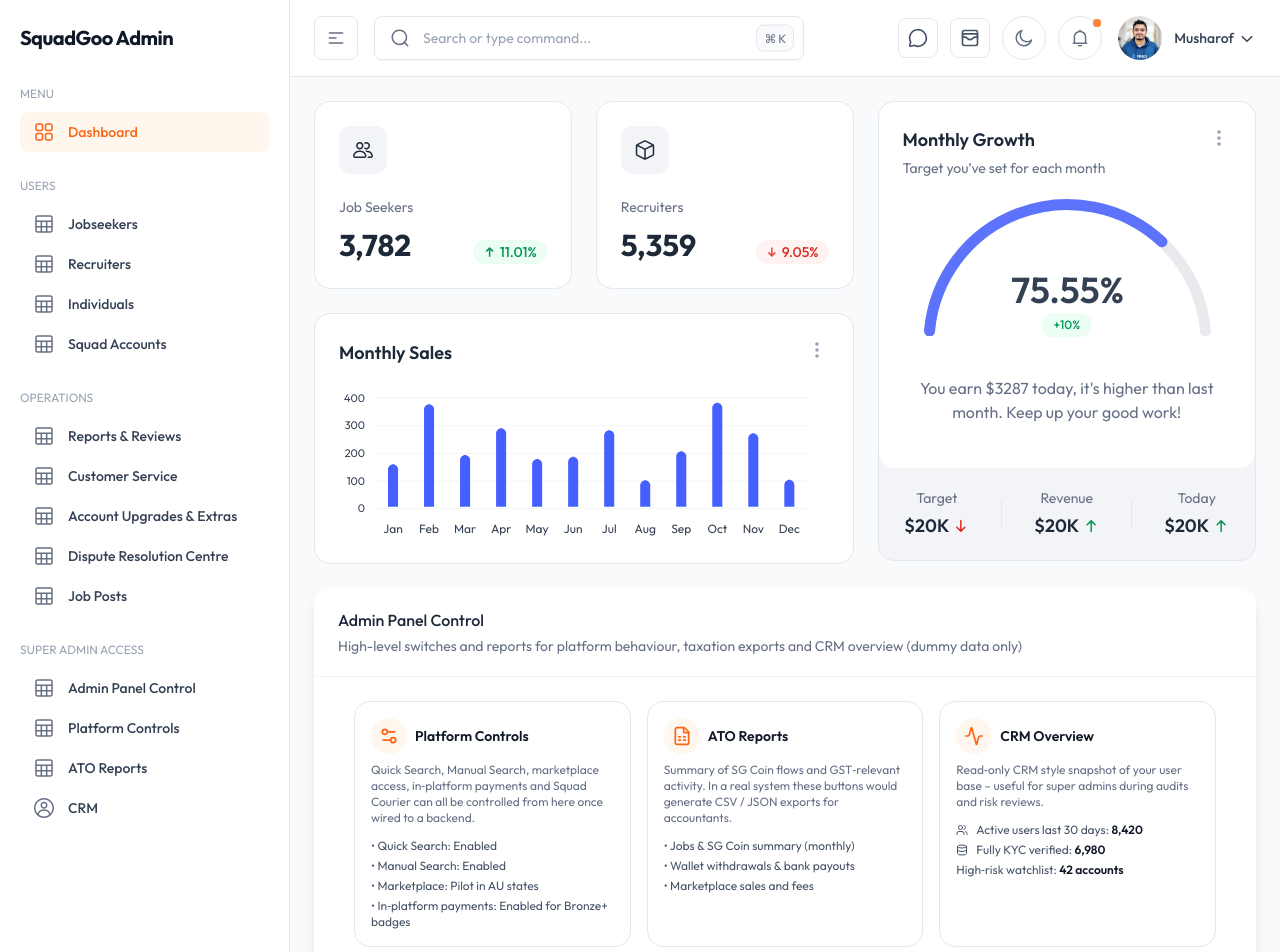
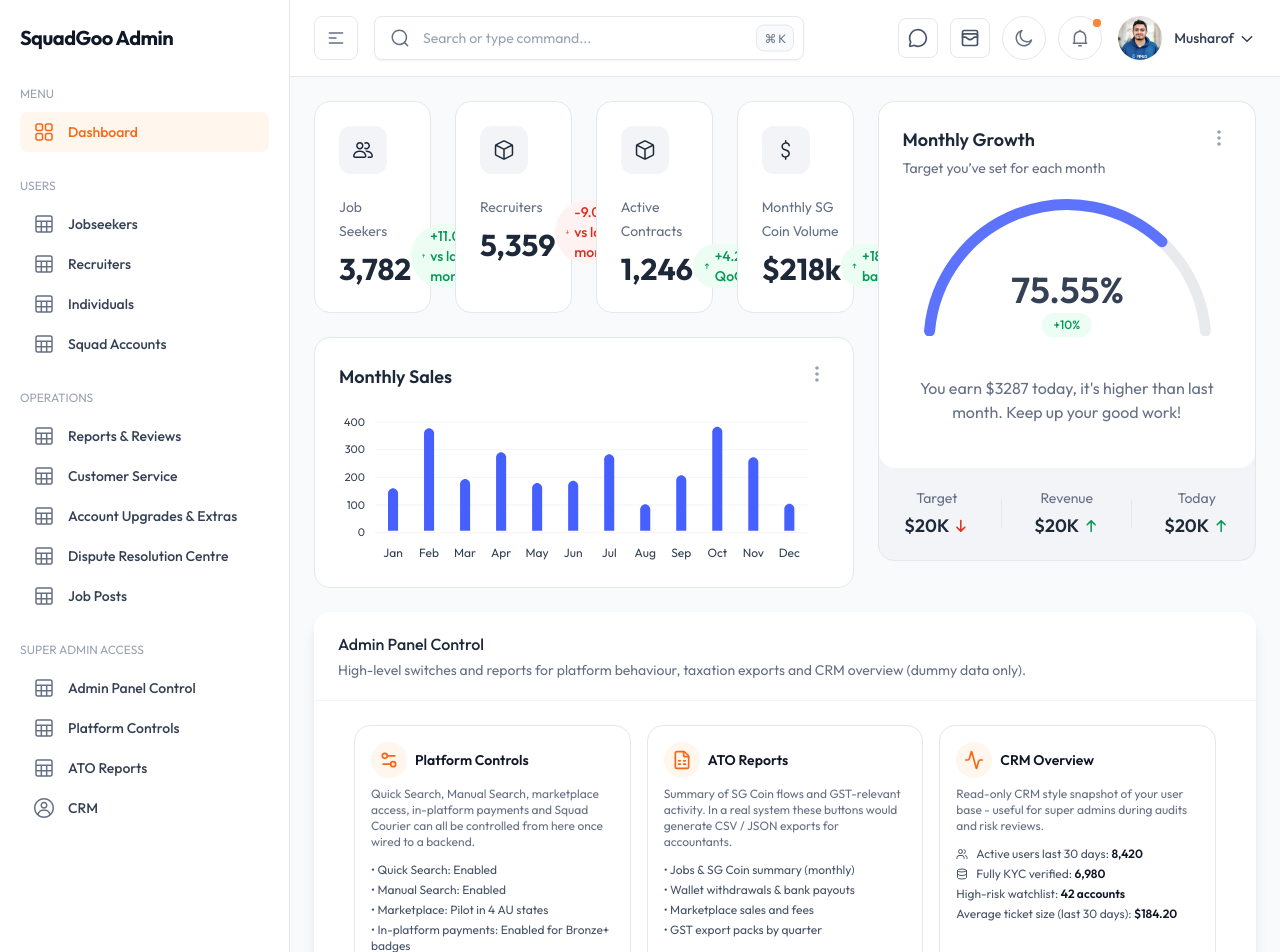
Before and after one commit to umairnaeem12/squadgoo-admin, a Next.js app: page / in a window 1280 px wide. Shown: the top 952 px of the page. Built offline with nearby package versions, Linux system fonts and the light colour scheme.

Commit message:
added shared componenet

```diff
--- a/src/app/(admin)/page.tsx
+++ b/src/app/(admin)/page.tsx
@@ -32,10 +32,10 @@ export default function Ecommerce() {
         </div>
       </div>
 
-      {/* Super admin controls – matches Admin Panel Control / Platform Controls / ATO / CRM */}
+      {/* Super admin controls - matches Admin Panel Control / Platform Controls / ATO / CRM */}
       <ComponentCard
         title="Admin Panel Control"
-        desc="High-level switches and reports for platform behaviour, taxation exports and CRM overview (dummy data only)"
+        desc="High-level switches and reports for platform behaviour, taxation exports and CRM overview (dummy data only)."
         className="border-0 shadow-lg dark:shadow-xl dark:shadow-black/20"
       >
         <div className="grid grid-cols-1 md:grid-cols-3 gap-4 p-6">
@@ -50,14 +50,15 @@ export default function Ecommerce() {
               </p>
             </div>
             <p className="mt-2 text-xs text-gray-500 dark:text-gray-400">
-              Quick Search, Manual Search, marketplace access, in‑platform payments and Squad
+              Quick Search, Manual Search, marketplace access, in-platform payments and Squad
               Courier can all be controlled from here once wired to a backend.
             </p>
             <ul className="mt-3 space-y-1 text-xs text-gray-600 dark:text-gray-300">
-              <li>• Quick Search: Enabled</li>
-              <li>• Manual Search: Enabled</li>
-              <li>• Marketplace: Pilot in AU states</li>
-              <li>• In‑platform payments: Enabled for Bronze+ badges</li>
+              <li>{"\u2022"} Quick Search: Enabled</li>
+              <li>{"\u2022"} Manual Search: Enabled</li>
+              <li>{"\u2022"} Marketplace: Pilot in 4 AU states</li>
+              <li>{"\u2022"} In-platform payments: Enabled for Bronze+ badges</li>
+              <li>{"\u2022"} Squad Courier: Beta rollout, metro only</li>
             </ul>
           </div>
 
@@ -72,13 +73,14 @@ export default function Ecommerce() {
               </p>
             </div>
             <p className="mt-2 text-xs text-gray-500 dark:text-gray-400">
-              Summary of SG Coin flows and GST‑relevant activity. In a real system these buttons
+              Summary of SG Coin flows and GST-relevant activity. In a real system these buttons
               would generate CSV / JSON exports for accountants.
             </p>
             <ul className="mt-3 space-y-1 text-xs text-gray-600 dark:text-gray-300">
-              <li>• Jobs & SG Coin summary (monthly)</li>
-              <li>• Wallet withdrawals & bank payouts</li>
-              <li>• Marketplace sales and fees</li>
+              <li>{"\u2022"} Jobs & SG Coin summary (monthly)</li>
+              <li>{"\u2022"} Wallet withdrawals & bank payouts</li>
+              <li>{"\u2022"} Marketplace sales and fees</li>
+              <li>{"\u2022"} GST export packs by quarter</li>
             </ul>
           </div>
 
@@ -93,7 +95,7 @@ export default function Ecommerce() {
               </p>
             </div>
             <p className="mt-2 text-xs text-gray-500 dark:text-gray-400">
-              Read‑only CRM style snapshot of your user base – useful for super admins during
+              Read-only CRM style snapshot of your user base - useful for super admins during
               audits and risk reviews.
             </p>
             <div className="mt-3 space-y-1 text-xs text-gray-600 dark:text-gray-300">
@@ -116,9 +118,15 @@ export default function Ecommerce() {
                 </span>
               </p>
               <p>
-                High‑risk watchlist:{" "}
+                High-risk watchlist:{" "}
                 <span className="font-semibold text-gray-900 dark:text-white">
                   42 accounts
+                </span>
+              </p>
+              <p>
+                Average ticket size (last 30 days):{" "}
+                <span className="font-semibold text-gray-900 dark:text-white">
+                  $184.20
                 </span>
               </p>
             </div>
--- /dev/null
+++ b/src/components/common/DashboardMetricCard.tsx
@@ -0,0 +1,62 @@
+import React from "react";
+import Badge from "../ui/badge/Badge";
+import { ArrowDownIcon, ArrowUpIcon } from "@/icons";
+
+type TrendDirection = "up" | "down";
+
+type BadgeColor = "success" | "error" | "warning" | "info";
+
+interface DashboardMetricCardProps {
+  label: string;
+  value: string;
+  icon: React.ReactNode;
+  trend?: string;
+  trendDirection?: TrendDirection;
+  badgeColor?: BadgeColor;
+}
+
+const DashboardMetricCard: React.FC<DashboardMetricCardProps> = ({
+  label,
+  value,
+  icon,
+  trend,
+  trendDirection = "up",
+  badgeColor,
+}) => {
+  const resolvedBadgeColor: BadgeColor =
+    badgeColor ?? (trendDirection === "up" ? "success" : "error");
+
+  const TrendIcon = trendDirection === "up" ? ArrowUpIcon : ArrowDownIcon;
+
+  return (
+    <div className="rounded-2xl border border-gray-200 bg-white p-5 dark:border-gray-800 dark:bg-white/[0.03] md:p-6">
+      <div className="flex items-center justify-center w-12 h-12 bg-gray-100 rounded-xl dark:bg-gray-800">
+        {icon}
+      </div>
+
+      <div className="flex items-end justify-between mt-5">
+        <div>
+          <span className="text-sm text-gray-500 dark:text-gray-400">
+            {label}
+          </span>
+          <h4 className="mt-2 font-bold text-gray-800 text-title-sm dark:text-white/90">
+            {value}
+          </h4>
+        </div>
+
+        {trend && (
+          <Badge color={resolvedBadgeColor}>
+            <TrendIcon
+              className={
+                trendDirection === "down" ? "text-error-500" : undefined
+              }
+            />
+            {trend}
+          </Badge>
+        )}
+      </div>
+    </div>
+  );
+};
+
+export default DashboardMetricCard;
--- a/src/components/ecommerce/EcommerceMetrics.tsx
+++ b/src/components/ecommerce/EcommerceMetrics.tsx
@@ -1,56 +1,45 @@
 "use client";
 import React from "react";
-import Badge from "../ui/badge/Badge";
-import { ArrowDownIcon, ArrowUpIcon, BoxIconLine, GroupIcon } from "@/icons";
+import { BoxCubeIcon, BoxIconLine, DollarLineIcon, GroupIcon } from "@/icons";
+import DashboardMetricCard from "../common/DashboardMetricCard";
+
+const metrics = [
+  {
+    label: "Job Seekers",
+    value: "3,782",
+    trend: "+11.0% vs last month",
+    trendDirection: "up" as const,
+    icon: <GroupIcon className="text-gray-800 size-6 dark:text-white/90" />,
+  },
+  {
+    label: "Recruiters",
+    value: "5,359",
+    trend: "-9.0% vs last month",
+    trendDirection: "down" as const,
+    icon: <BoxIconLine className="text-gray-800 dark:text-white/90" />,
+  },
+  {
+    label: "Active Contracts",
+    value: "1,246",
+    trend: "+4.2% QoQ",
+    trendDirection: "up" as const,
+    icon: <BoxCubeIcon className="text-gray-800 dark:text-white/90" />,
+  },
+  {
+    label: "Monthly SG Coin Volume",
+    value: "$218k",
+    trend: "+18.9% vs baseline",
+    trendDirection: "up" as const,
+    icon: <DollarLineIcon className="text-gray-800 dark:text-white/90" />,
+  },
+];
 
 export const EcommerceMetrics = () => {
   return (
-    <div className="grid grid-cols-1 gap-4 sm:grid-cols-2 md:gap-6">
-      {/* <!-- Metric Item Start --> */}
-      <div className="rounded-2xl border border-gray-200 bg-white p-5 dark:border-gray-800 dark:bg-white/[0.03] md:p-6">
-        <div className="flex items-center justify-center w-12 h-12 bg-gray-100 rounded-xl dark:bg-gray-800">
-          <GroupIcon className="text-gray-800 size-6 dark:text-white/90" />
-        </div>
-
-        <div className="flex items-end justify-between mt-5">
-          <div>
-            <span className="text-sm text-gray-500 dark:text-gray-400">
-              Job Seekers
-            </span>
-            <h4 className="mt-2 font-bold text-gray-800 text-title-sm dark:text-white/90">
-              3,782
-            </h4>
-          </div>
-          <Badge color="success">
-            <ArrowUpIcon />
-            11.01%
-          </Badge>
-        </div>
-      </div>
-      {/* <!-- Metric Item End --> */}
-
-      {/* <!-- Metric Item Start --> */}
-      <div className="rounded-2xl border border-gray-200 bg-white p-5 dark:border-gray-800 dark:bg-white/[0.03] md:p-6">
-        <div className="flex items-center justify-center w-12 h-12 bg-gray-100 rounded-xl dark:bg-gray-800">
-          <BoxIconLine className="text-gray-800 dark:text-white/90" />
-        </div>
-        <div className="flex items-end justify-between mt-5">
-          <div>
-            <span className="text-sm text-gray-500 dark:text-gray-400">
-              Recruiters
-            </span>
-            <h4 className="mt-2 font-bold text-gray-800 text-title-sm dark:text-white/90">
-              5,359
-            </h4>
-          </div>
-
-          <Badge color="error">
-            <ArrowDownIcon className="text-error-500" />
-            9.05%
-          </Badge>
-        </div>
-      </div>
-      {/* <!-- Metric Item End --> */}
+    <div className="grid grid-cols-1 gap-4 sm:grid-cols-2 md:gap-6 xl:grid-cols-4">
+      {metrics.map((metric) => (
+        <DashboardMetricCard key={metric.label} {...metric} />
+      ))}
     </div>
   );
 };
```
